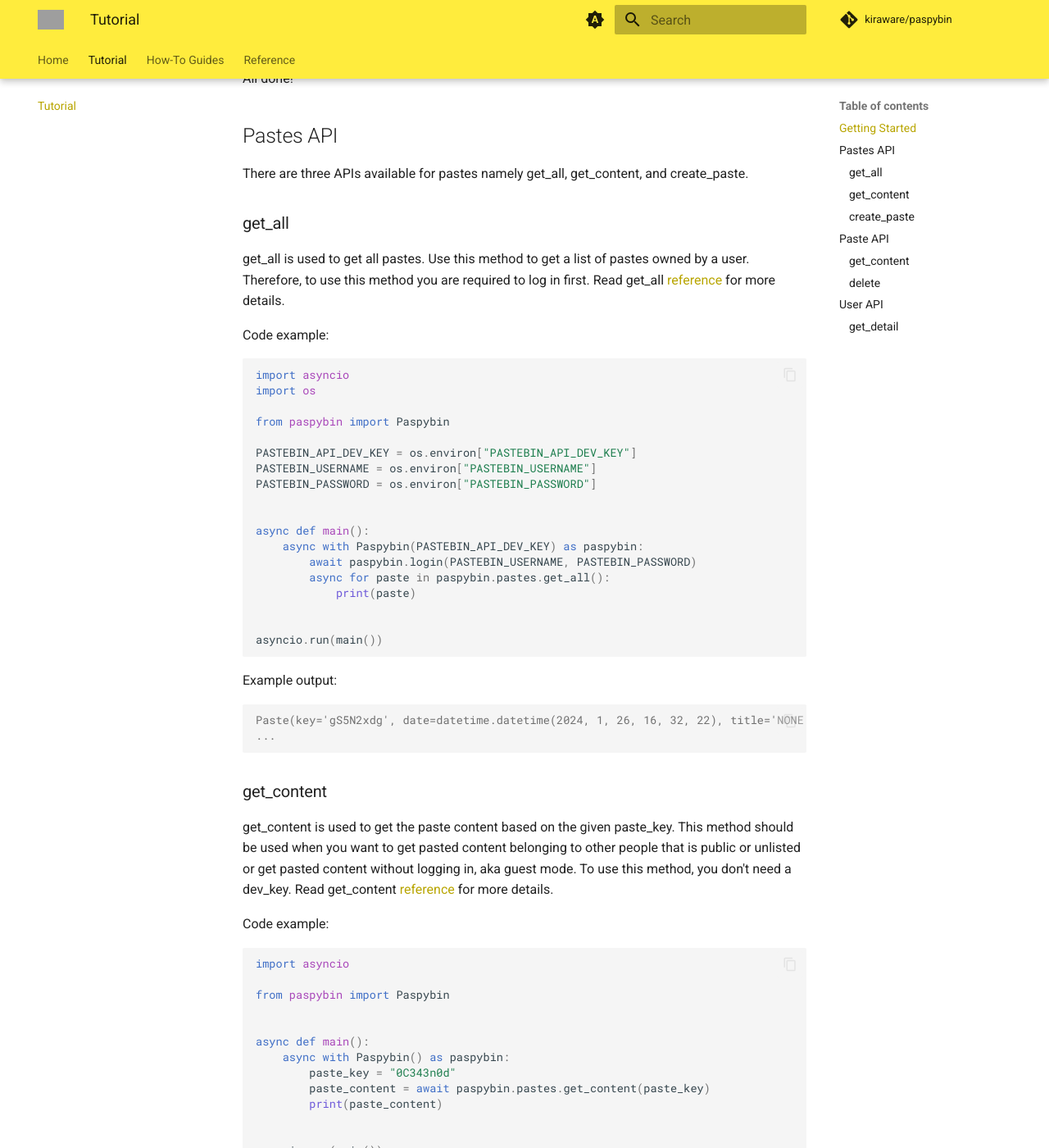
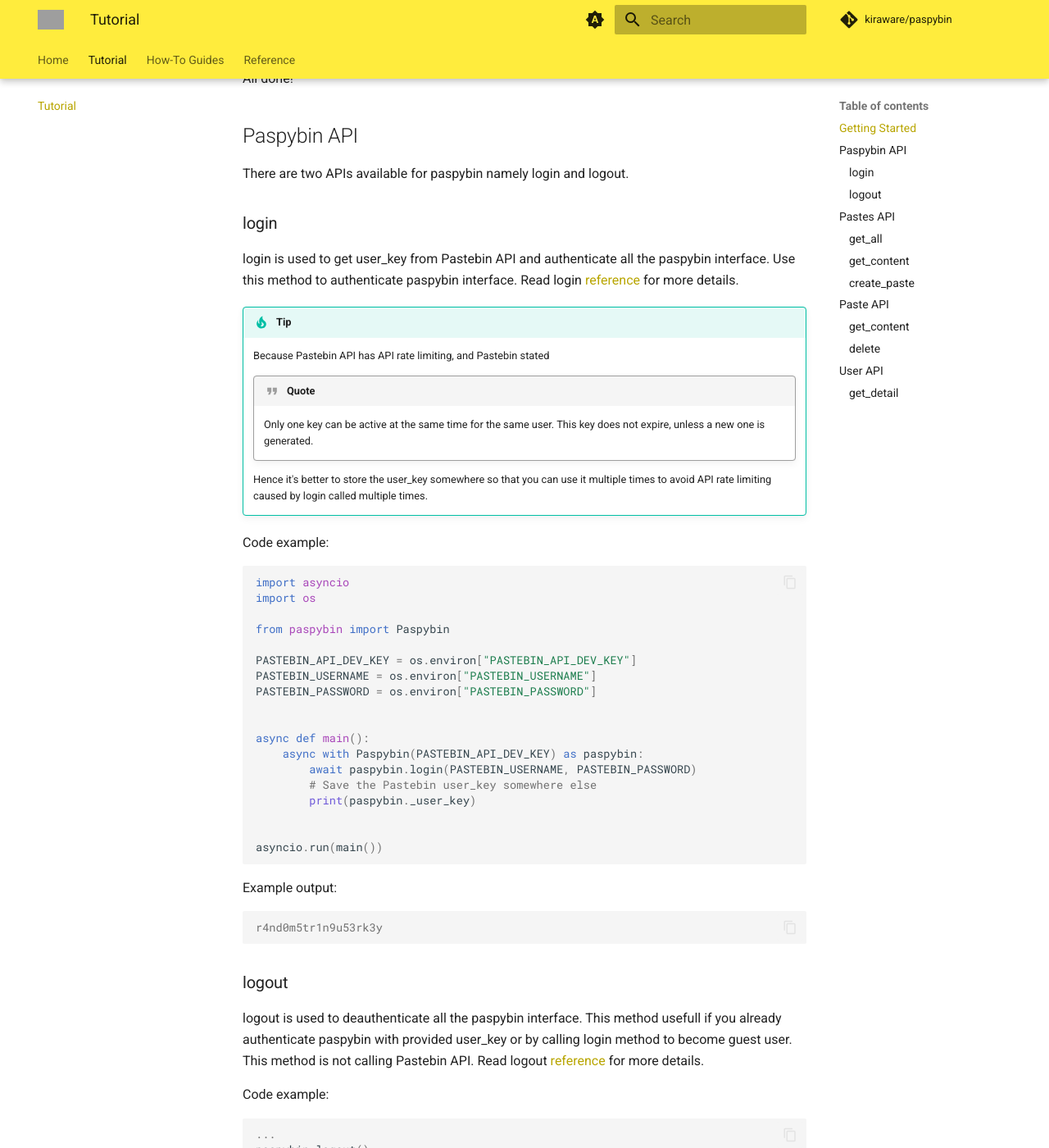
Before and after one commit to kiraware/paspybin, an MkDocs documentation site: the page built from docs/tutorials.md, in a window 1280 px wide and 1400 px high, scrolled down 319 px. Shown: the whole window at 82% size. Built offline with MkDocs 1.6.1 and Material for MkDocs 9.7.7, drawn with Linux system fonts in a browser that asks for light colours; comment, search, counter and statistics services are not loaded; some of the changed text lies outside the part shown; grey boxes are pictures that could not be loaded.

Commit message:
improve docs (#32)
The docs need update on how to reusing the user_key got from login, hence avoiding API rate limiting.

````diff
--- a/docs/tutorials.md
+++ b/docs/tutorials.md
@@ -12,19 +12,27 @@ pip install paspybin
 
 All done!
 
-## Pastes API
+## Paspybin API
 
-There are three APIs available for pastes
-namely get_all, get_content, and create_paste.
+There are two APIs available for paspybin
+namely login and logout.
 
-### get_all
+### login
 
-get_all is used to get all pastes. Use this method
-to get a list of pastes owned by a user. Therefore,
-to use this method you are required to log in
-first. Read get_all
-[reference](reference/api.md/#paspybin.api.Pastes.get_all)
+login is used to get user_key from Pastebin API and
+authenticate all the paspybin interface. Use this method
+to authenticate paspybin interface. Read login
+[reference](reference/api.md/#paspybin.api.Paspybin.login)
 for more details.
+
+!!! tip
+    Because Pastebin API has API rate limiting, and Pastebin stated
+    !!! quote
+        Only one key can be active at the same time for the same user.
+        This key does not expire, unless a new one is generated.
+    Hence it's better to store the user_key somewhere so that you
+    can use it multiple times to avoid API rate limiting caused by
+    login called multiple times.
 
 Code example:
 
@@ -42,6 +50,63 @@ PASTEBIN_PASSWORD = os.environ["PASTEBIN_PASSWORD"]
 async def main():
     async with Paspybin(PASTEBIN_API_DEV_KEY) as paspybin:
         await paspybin.login(PASTEBIN_USERNAME, PASTEBIN_PASSWORD)
+        # Save the Pastebin user_key somewhere else
+        print(paspybin._user_key)
+
+
+asyncio.run(main())
+```
+
+Example output:
+
+```console
+r4nd0m5tr1n9u53rk3y
+```
+
+### logout
+
+logout is used to deauthenticate all the paspybin interface.
+This method usefull if you already authenticate paspybin with
+provided user_key or by calling login method to become guest
+user. This method is not calling Pastebin API. Read logout
+[reference](reference/api.md/#paspybin.api.Paspybin.login)
+for more details.
+
+Code example:
+
+```python
+...
+paspybin.logout()
+```
+
+## Pastes API
+
+There are three APIs available for pastes
+namely get_all, get_content, and create_paste.
+
+### get_all
+
+get_all is used to get all pastes. Use this method
+to get a list of pastes owned by a user. Therefore,
+to use this method you are required to log in or
+just used the user_key you already has. Read get_all
+[reference](reference/api.md/#paspybin.api.Pastes.get_all)
+for more details.
+
+Code example:
+
+```python
+import asyncio
+import os
+
+from paspybin import Paspybin
+
+PASTEBIN_API_DEV_KEY = os.environ["PASTEBIN_API_DEV_KEY"]
+PASTEBIN_API_USER_KEY = os.environ["PASTEBIN_API_USER_KEY"]
+
+
+async def main():
+    async with Paspybin(PASTEBIN_API_DEV_KEY, PASTEBIN_API_USER_KEY) as paspybin:
         async for paste in paspybin.pastes.get_all():
             print(paste)
 
@@ -108,11 +173,12 @@ import os
 from paspybin import Paspybin
 
 PASTEBIN_API_DEV_KEY = os.environ["PASTEBIN_API_DEV_KEY"]
+# PASTEBIN_API_USER_KEY = os.environ["PASTEBIN_API_USER_KEY"]
 
 
 async def main():
+    # async with Paspybin(PASTEBIN_API_DEV_KEY, PASTEBIN_API_USER_KEY) as paspybin:
     async with Paspybin(PASTEBIN_API_DEV_KEY) as paspybin:
-        # await paspybin.login(PASTEBIN_USERNAME, PASTEBIN_PASSWORD)
         paste_content = "some paste content"
         await paspybin.pastes.create_paste(paste_content)
 
@@ -191,13 +257,11 @@ import os
 from paspybin import Paspybin
 
 PASTEBIN_API_DEV_KEY = os.environ["PASTEBIN_API_DEV_KEY"]
-PASTEBIN_USERNAME = os.environ["PASTEBIN_USERNAME"]
-PASTEBIN_PASSWORD = os.environ["PASTEBIN_PASSWORD"]
+PASTEBIN_API_USER_KEY = os.environ["PASTEBIN_API_USER_KEY"]
 
 
 async def main():
-    async with Paspybin(PASTEBIN_API_DEV_KEY) as paspybin:
-        await paspybin.login(PASTEBIN_USERNAME, PASTEBIN_PASSWORD)
+    async with Paspybin(PASTEBIN_API_DEV_KEY, PASTEBIN_API_USER_KEY) as paspybin:
         async for paste in paspybin.pastes.get_all():
             paste_content = await paste.get_content()
             print(paste_content)
@@ -221,6 +285,9 @@ for more details.
 
 Code example:
 
+!!! warning
+    This code will delete all your pastes!
+
 ```python
 import asyncio
 import os
@@ -228,13 +295,11 @@ import os
 from paspybin import Paspybin
 
 PASTEBIN_API_DEV_KEY = os.environ["PASTEBIN_API_DEV_KEY"]
-PASTEBIN_USERNAME = os.environ["PASTEBIN_USERNAME"]
-PASTEBIN_PASSWORD = os.environ["PASTEBIN_PASSWORD"]
+PASTEBIN_API_USER_KEY = os.environ["PASTEBIN_API_USER_KEY"]
 
 
 async def main():
-    async with Paspybin(PASTEBIN_API_DEV_KEY) as paspybin:
-        await paspybin.login(PASTEBIN_USERNAME, PASTEBIN_PASSWORD)
+    async with Paspybin(PASTEBIN_API_DEV_KEY, PASTEBIN_API_USER_KEY) as paspybin:
         async for paste in paspybin.pastes.get_all():
             paste.delete()
 
@@ -262,13 +327,11 @@ import os
 from paspybin import Paspybin
 
 PASTEBIN_API_DEV_KEY = os.environ["PASTEBIN_API_DEV_KEY"]
-PASTEBIN_USERNAME = os.environ["PASTEBIN_USERNAME"]
-PASTEBIN_PASSWORD = os.environ["PASTEBIN_PASSWORD"]
+PASTEBIN_API_USER_KEY = os.environ["PASTEBIN_API_USER_KEY"]
 
 
 async def main():
-    async with Paspybin(PASTEBIN_API_DEV_KEY) as paspybin:
-        await paspybin.login(PASTEBIN_USERNAME, PASTEBIN_PASSWORD)
+    async with Paspybin(PASTEBIN_API_DEV_KEY, PASTEBIN_API_USER_KEY) as paspybin:
         user_detail = await paspybin.user.get_detail()
         print(user_detail)
 
--- a/mkdocs.yml
+++ b/mkdocs.yml
@@ -61,6 +61,8 @@ nav:
       - reference/enum.md
 
 markdown_extensions:
+  - admonition
+  - pymdownx.details
   - pymdownx.highlight:
       anchor_linenums: true
   - pymdownx.superfences
````
Also changed, not shown: docs/how-to-guides.md (+8 -6 lines).
